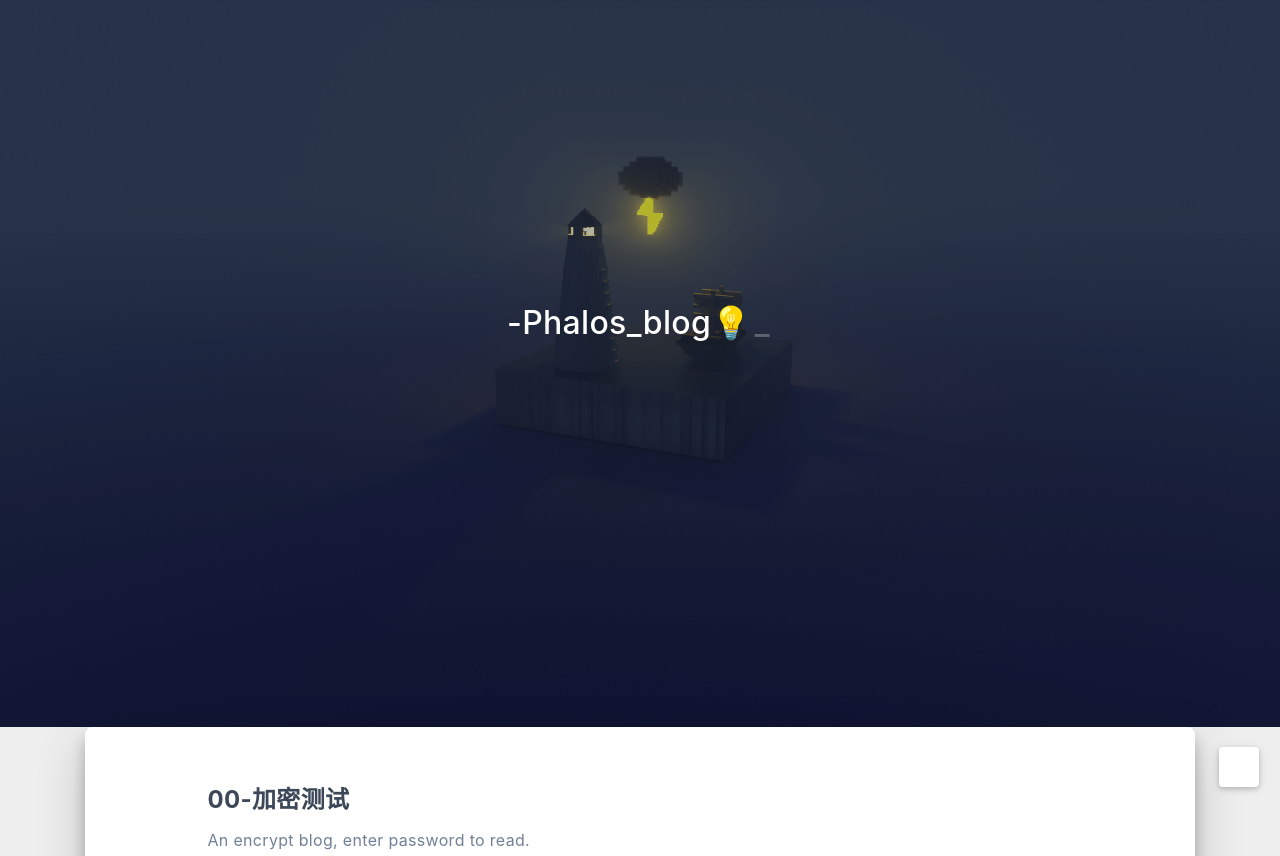
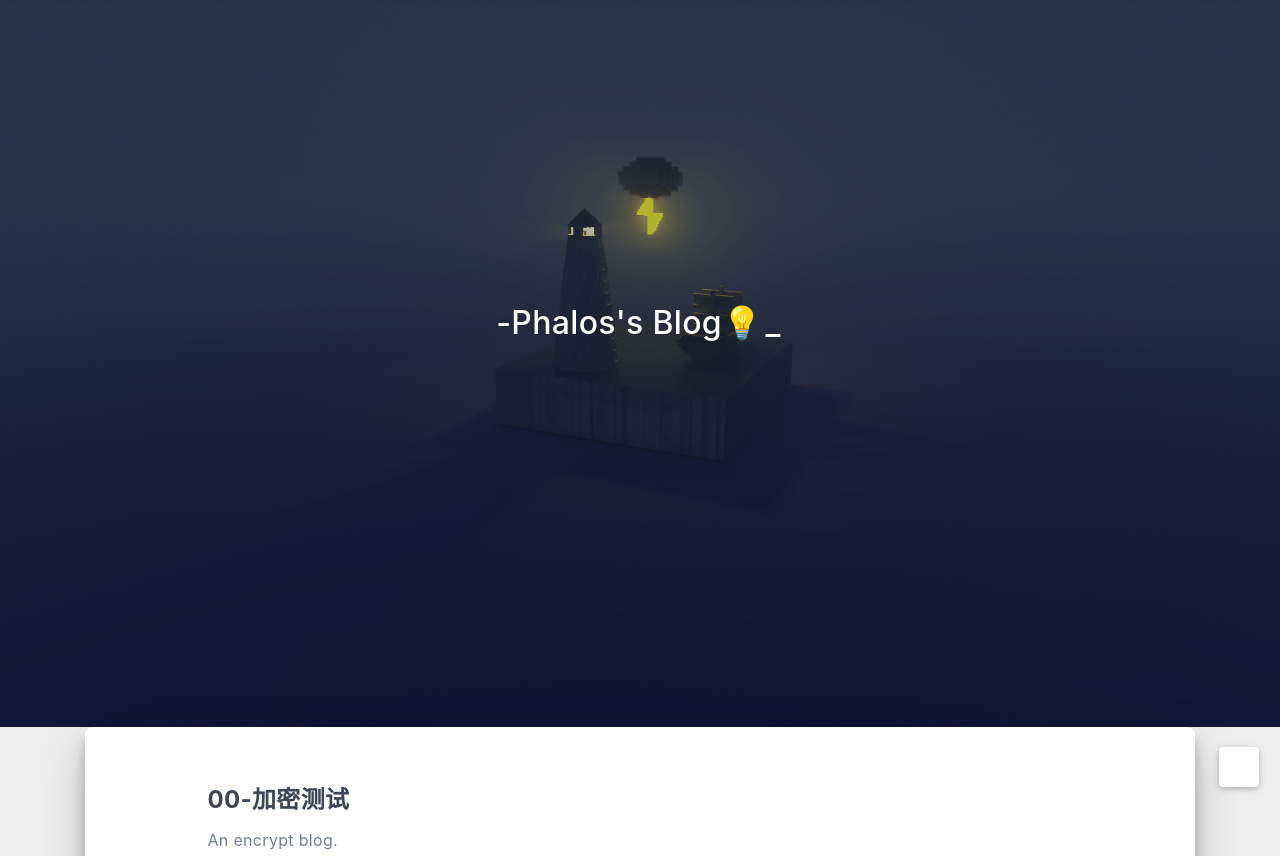
Before and after one commit to Phalozzz/Phalozzz.github.io, a plain HTML site: page index.html in a window 1280 px wide. Shown: the part 73-929 px from the top of the page. Drawn offline with nearby package versions, Linux system fonts and the light colour scheme; some packages are replaced by stand-ins of ours; a script that the page names is missing; some icons are missing; a small style sheet from the web is missing.

Commit message:
Site updated: 2023-01-27 20:52:34

```diff
--- a/css/main.css
+++ b/css/main.css
@@ -2101,3 +2101,9 @@ input[type=checkbox] {
     margin-left: 1rem;
   }
 }
+body {
+  cursor: url("https://github.com/Phalozzz/Phalozzz.github.io/cur/blue_point_default.cur"), auto;
+}
+a {
+  cursor: url("https://github.com/Phalozzz/Phalozzz.github.io/cur/blue_point_pointer.cur"), auto !important;
+}
--- /dev/null
+++ b/css/modify/blue_point_cur.css
@@ -0,0 +1,6 @@
+body {
+  cursor: url("https://github.com/Phalozzz/Phalozzz.github.io/cur/blue_point_default.cur"), auto;
+}
+a {
+  cursor: url("https://github.com/Phalozzz/Phalozzz.github.io/cur/blue_point_pointer.cur"), auto !important;
+}
--- a/index.html
+++ b/index.html
@@ -18,7 +18,7 @@
 
     <meta property="og:type" content="website">
 <meta property="og:title" content="-Phalos-">
-<meta property="og:url" content="http://example.com/index.html">
+<meta property="og:url" content="https://phalozzz.github.io/index.html">
 <meta property="og:site_name" content="-Phalos-">
 <meta property="og:locale" content="zh_CN">
 <meta property="article:author" content="Phalos">
@@ -58,7 +58,7 @@
   <script id="fluid-configs">
     var Fluid = window.Fluid || {};
     Fluid.ctx = Object.assign({}, Fluid.ctx)
-    var CONFIG = {"hostname":"example.com","root":"/","version":"1.9.4","typing":{"enable":true,"typeSpeed":70,"cursorChar":"_","loop":false,"scope":[]},"anchorjs":{"enable":true,"element":"h1,h2,h3,h4,h5,h6","placement":"left","visible":"hover","icon":""},"progressbar":{"enable":true,"height_px":3,"color":"#29d","options":{"showSpinner":false,"trickleSpeed":100}},"code_language":{"enable":true,"default":"TEXT"},"copy_btn":true,"image_caption":{"enable":true},"image_zoom":{"enable":false,"img_url_replace":["",""]},"toc":{"enable":true,"placement":"right","headingSelector":"h1,h2,h3,h4,h5,h6","collapseDepth":0},"lazyload":{"enable":true,"loading_img":"/img/loading.gif","onlypost":false,"offset_factor":2},"web_analytics":{"enable":false,"follow_dnt":true,"baidu":null,"google":null,"gtag":null,"tencent":{"sid":null,"cid":null},"woyaola":null,"cnzz":null,"leancloud":{"app_id":null,"app_key":null,"server_url":null,"path":"window.location.pathname","ignore_local":false}},"search_path":"/local-search.xml"};
+    var CONFIG = {"hostname":"phalozzz.github.io","root":"/","version":"1.9.4","typing":{"enable":true,"typeSpeed":70,"cursorChar":"_","loop":false,"scope":[]},"anchorjs":{"enable":true,"element":"h1,h2,h3,h4,h5,h6","placement":"left","visible":"hover","icon":""},"progressbar":{"enable":true,"height_px":3,"color":"#29d","options":{"showSpinner":false,"trickleSpeed":100}},"code_language":{"enable":true,"default":"TEXT"},"copy_btn":true,"image_caption":{"enable":true},"image_zoom":{"enable":false,"img_url_replace":["",""]},"toc":{"enable":true,"placement":"right","headingSelector":"h1,h2,h3,h4,h5,h6","collapseDepth":0},"lazyload":{"enable":true,"loading_img":"/img/loading.gif","onlypost":false,"offset_factor":2},"web_analytics":{"enable":false,"follow_dnt":true,"baidu":null,"google":null,"gtag":null,"tencent":{"sid":null,"cid":null},"woyaola":null,"cnzz":null,"leancloud":{"app_id":null,"app_key":null,"server_url":null,"path":"window.location.pathname","ignore_local":false}},"search_path":"/local-search.xml"};
 
     if (CONFIG.web_analytics.follow_dnt) {
       var dntVal = navigator.doNotTrack || window.doNotTrack || navigator.msDoNotTrack;
@@ -186,7 +186,7 @@
       <div class="banner-text text-center fade-in-up">
         <div class="h2">
 
-            <span id="subtitle" data-typed-text="-Phalos_blog💡"></span>
+            <span id="subtitle" data-typed-text="-Phalos&#39;s Blog💡"></span>
 
         </div>
 
@@ -232,7 +232,7 @@
 
       <a class="index-excerpt index-excerpt__noimg" href="/2023/01/26/%E5%8A%A0%E5%AF%86%E6%96%87%E7%AB%A0%E6%B5%8B%E8%AF%95/" target="_self">
         <div>
-          An encrypt blog, enter password to read.
+          An encrypt blog.
         </div>
       </a>
 
```
Also changed, not shown: 2023/01/25/hello-world/index.html (+3 -3 lines), 2023/01/25/测试页/index.html (+5 -5 lines), 2023/01/26/加密文章测试/index.html (+5 -5 lines), 404.html (+2 -2 lines), about/index.html (+2 -2 lines), archives/2023/01/index.html (+2 -2 lines), archives/2023/index.html (+2 -2 lines), archives/index.html (+2 -2 lines), categories/Java/index.html (+2 -2 lines), categories/index.html (+2 -2 lines), links/index.html (+2 -2 lines), tags/index.html (+2 -2 lines), tags/测试/index.html (+2 -2 lines), 2 other files.
